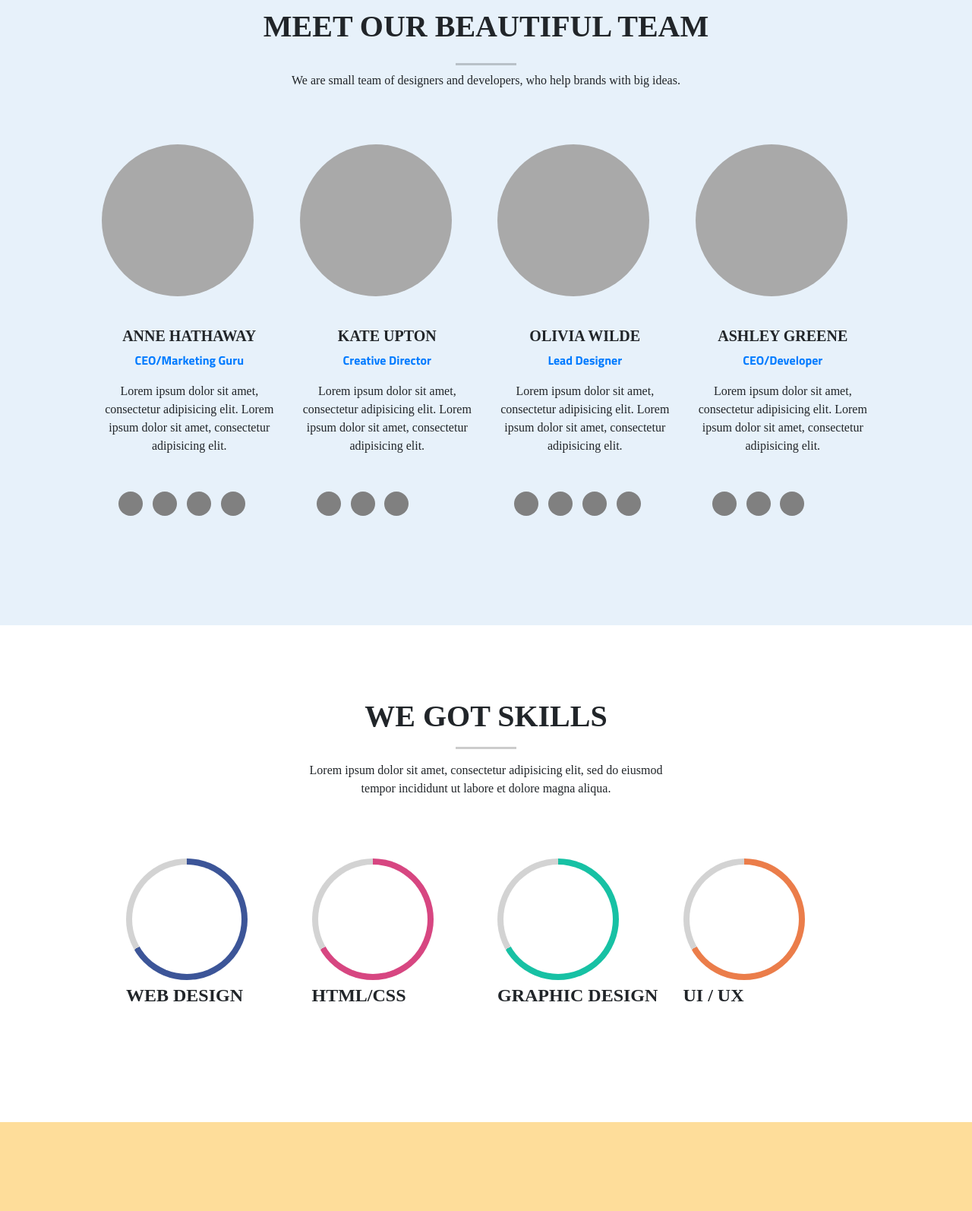
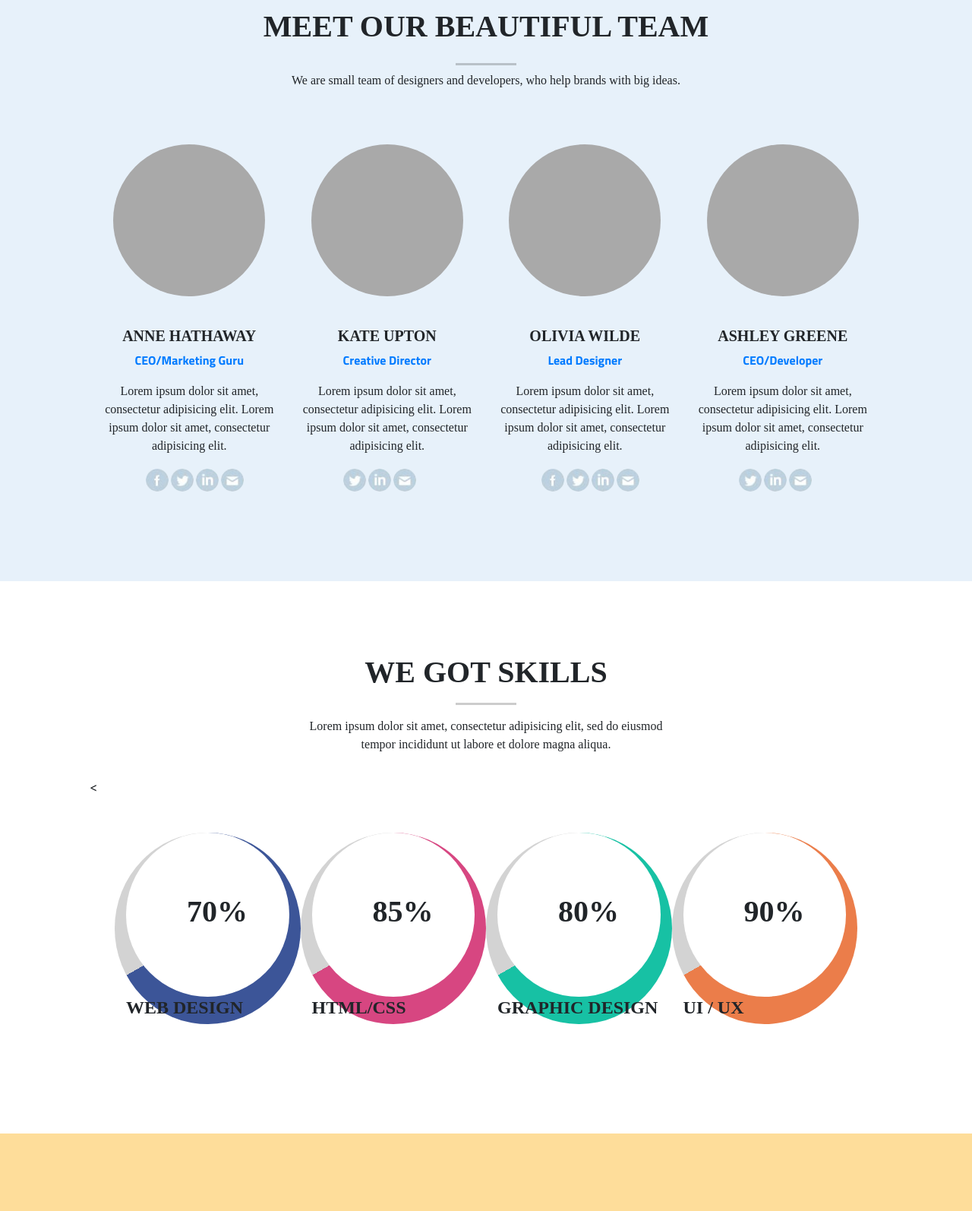
Before and after one commit to chernyshevk/sixth-maket-devels, a website: page index.html in a window 1280 px wide. Shown: the part 1418-3012 px from the top of the page at 76% size. Drawn offline with nearby package versions, Linux system fonts and the light colour scheme; files whose address does not match are found by name.

Commit message:
correction

```diff
--- a/index.html
+++ b/index.html
@@ -73,7 +73,7 @@
       </div>
     </div>
       <div class="row">
-      <div class="col-xl-3 col-lg-3 col-md-3 col-sm-6 col-xs-6">
+      <div class="ol-xl-3 col-lg-3 col-md-6 col-sm-12 col-xs-12">
         <div class="card m-2">
           <img src="./images/card_1.jpg" class="card-img-top" alt="...">
           <div class="card-body p-3">
@@ -82,7 +82,7 @@
           </div>
         </div>
       </div>
-      <div class="col-xl-3 col-lg-3 col-md-3 col-sm-6 col-xs-6">
+      <div class="ol-xl-3 col-lg-3 col-md-6 col-sm-12 col-xs-12">
         <div class="card m-2">
           <img src="./images/card_2.jpg" class="card-img-top" alt="...">
           <div class="card-body p-3">
@@ -91,7 +91,7 @@
           </div>
         </div>
       </div>
-      <div class="col-xl-3 col-lg-3 col-md-3 col-sm-6 col-xs-6">
+      <div class="ol-xl-3 col-lg-3 col-md-6 col-sm-12 col-xs-12">
         <div class="card m-2">
           <img src="./images/card_3.jpg" class="card-img-top" alt="...">
           <div class="card-body p-3">
@@ -100,7 +100,7 @@
           </div>
         </div>
       </div>
-      <div class="col-xl-3 col-lg-3 col-md-3 col-sm-6 col-xs-6">
+      <div class="ol-xl-3 col-lg-3 col-md-6 col-sm-12 col-xs-12">
         <div class="card m-2">
           <img src="./images/card_4.jpg" class="card-img-top" alt="...">
           <div class="card-body p-3">
@@ -129,56 +129,56 @@
         </div>
       </div>
       <div class="row p-3">
-        <div class="col-xl-3 col-lg-3 col-md-3 col-sm-6 col-xs-6 team_block">
+        <div class="col-xl-3 col-lg-3 col-md-6 col-sm-12 col-xs-12 team_block">
           <div class="team_icon"></div>
           <h5 align="center">ANNE HATHAWAY</h5>
           <p align="center"><a href="#">CEO/Marketing Guru</a></p>
           <p align="center">Lorem ipsum dolor sit amet, consectetur adipisicing elit.
           Lorem ipsum dolor sit amet, consectetur adipisicing elit.</p>
           <div class="mini_team">
-            <div class="mini_team_icon"><img src="./images/facebook.jpg" alt=""></div>
-            <div class="mini_team_icon"><img src="./images/twitter.jpg"  alt=""></div>
-            <div class="mini_team_icon"><img src="./images/in.jpg" alt=""></div>
-            <div class="mini_team_icon"><img src="./images/mail.jpg" alt=""></div>
+            <img src="./images/facebook.jpg" alt="">
+            <img src="./images/twitter.jpg"  alt="">
+            <img src="./images/in.jpg" alt="">
+            <img src="./images/mail.jpg" alt=""></div>
         </div>
-        </div>
-        <div class="col-xl-3 col-lg-3 col-md-3 col-sm-6 col-xs-6 team_block">
+        <div class="col-xl-3 col-lg-3 col-md-6 col-sm-12 col-xs-12 team_block">
           <div class="team_icon"></div>
           <h5 align="center">KATE UPTON</h5>
           <p align="center"><a href="#">Creative Director</a></p>
           <p align="center">Lorem ipsum dolor sit amet, consectetur adipisicing elit.
           Lorem ipsum dolor sit amet, consectetur adipisicing elit.</p>
           <div class="mini_team">
-            <div class="mini_team_icon"><img src="./images/twitter.jpg"  alt=""></div>
-            <div class="mini_team_icon"><img src="./images/in.jpg" alt=""></div>
-            <div class="mini_team_icon"><img src="./images/mail.jpg" alt=""></div>
+            <img src="./images/twitter.jpg"  alt="">
+            <img src="./images/in.jpg" alt="">
+            <img src="./images/mail.jpg" alt="">
         </div>
         </div>
-        <div class="col-xl-3 col-lg-3 col-md-3 col-sm-6 col-xs-6 team_block">
+        <div class="col-xl-3 col-lg-3 col-md-6 col-sm-12 col-xs-12 team_block">
           <div class="team_icon" align="center"></div>
           <h5 align="center">OLIVIA WILDE</h5>
           <p align="center"><a href="#">Lead Designer</a></p>
           <p align="center">Lorem ipsum dolor sit amet, consectetur adipisicing elit.
           Lorem ipsum dolor sit amet, consectetur adipisicing elit.</p>
           <div class="mini_team">
-            <div class="mini_team_icon"><img src="./images/facebook.jpg" alt=""></div>
-            <div class="mini_team_icon"><img src="./images/twitter.jpg"  alt=""></div>
-            <div class="mini_team_icon"><img src="./images/in.jpg" alt=""></div>
-            <div class="mini_team_icon"><img src="./images/mail.jpg" alt=""></div>
+            <img src="./images/facebook.jpg" alt="">
+            <img src="./images/twitter.jpg"  alt="">
+            <img src="./images/in.jpg" alt="">
+            <img src="./images/mail.jpg" alt="">
         </div>
         </div>
-        <div class="col-xl-3 col-lg-3 col-md-3 col-sm-6 col-xs-6 team_block">
+        <div class="col-xl-3 col-lg-3 col-md-6 col-sm-12 col-xs-12 team_block">
           <div class="team_icon p-2"></div>
           <h5 align="center">ASHLEY GREENE</h5>
           <p align="center"><a href="#">CEO/Developer</a></p>
           <p align="center">Lorem ipsum dolor sit amet, consectetur adipisicing elit.
           Lorem ipsum dolor sit amet, consectetur adipisicing elit.</p>
           <div class="mini_team">
-            <div class="mini_team_icon"><img src="./images/twitter.jpg"  alt=""></div>
-            <div class="mini_team_icon"><img src="./images/in.jpg" alt=""></div>
-            <div class="mini_team_icon"><img src="./images/mail.jpg" alt=""></div>
+            <img src="./images/twitter.jpg"  alt="">
+            <img src="./images/in.jpg" alt="">
+            <img src="./images/mail.jpg" alt="">
           </div>
         </div>
+      </div>
       </div>
     </div>
   </div>
@@ -200,24 +200,25 @@
         </div>
       </div>
 
-      <div class="row p-5">
-          <div class="col-xl-3 col-lg-3 col-md-6 col-sm-6 col-xs-12" >
-            <div class="pie p1"></div>
+      <<div class="row p-5">
+        <div class="col-xl-3 col-lg-3 col-md-6 col-sm-6 col-xs-12 pie p1" >
+            <div class="p_content"><h1>70%</div>
             <h4>WEB DESIGN</h4>
-          </div>
-          <div class="col-xl-3 col-lg-3 col-md-6 col-sm-6 col-xs-12">
-            <div class="pie p2"></div>
+        </div>
+        <div class="col-xl-3 col-lg-3 col-md-6 col-sm-6 col-xs-12 pie p2">
+            <div class="p_content"><h1>85%</h1></div>
             <h4>HTML/CSS</h4>
-          </div>
-          <div class="col-xl-3 col-lg-3 col-md-6 col-sm-6 col-xs-12">
-            <div class="pie p3"></div>
+        </div>
+        <div class="col-xl-3 col-lg-3 col-md-6 col-sm-6 col-xs-12 pie p3">
+            <div class="p_content"><h1>80%</h1></div>
             <h4>GRAPHIC DESIGN</h4>
-          </div>
-          <div class="col-xl-3 col-lg-3 col-md-6 col-sm-6 col-xs-12">
-            <div class="pie p4"></div>
+        </div>
+        <div class="col-xl-3 col-lg-3 col-md-6 col-sm-6 col-xs-12 pie p4">
+            <div class="p_content"><h1>90%</h1></div>
             <h4>UI / UX</h4>
-          </div>
-      </div>
+        </div>
+    </div>
+
     </div>
     </div>
   </div>
@@ -247,13 +248,13 @@
         </div>
       </div>
       <div class="row p-4">
-        <div class="col-xl-6 col-lg col-md-6 col-sm-12 col-xs-12">
+        <div class="col-xl-6 col-lg col-md-12 col-sm-12 col-xs-12">
           <div class="p_image p-3">
              <img src="./images/portfolio_3.jpg" alt="">
           </div>
           <h6 align="center" class="p-2">ISOMETRIC PERSPECTIVE MOCK-UP</h6>
         </div>
-        <div class="col-xl-6 col-lg col-md-6 col-sm-12 col-xs-12">
+        <div class="col-xl-6 col-lg col-md-12 col-sm-12 col-xs-12">
           <div class="p_image p-3">
              <img src="./images/portfolio_3.jpg" alt="">
           </div>
@@ -261,13 +262,13 @@
         </div>
       </div>
       <div class="row">
-        <div class="col-xl-6 col-lg col-md-6 col-sm-12 col-xs-12">
+        <div class="col-xl-6 col-lg col-md-12 col-sm-12 col-xs-12">
             <div class="p_image p-3">
                <img src="./images/portfolio_3.jpg" alt="">
             </div>
             <h6 align="center" class="p-2">VIRO MEDIA PLAYERS UI</h6>
         </div>
-        <div class="col-xl-6 col-lg col-md-6 col-sm-12 col-xs-12">
+        <div class="col-xl-6 col-lg col-md-12 col-sm-12 col-xs-12">
           <div class="p_image p-3">
              <img src="./images/portfolio_3.jpg" alt="">
           </div>
@@ -298,10 +299,10 @@
         </div>
       </div>
       <div class="row">
-        <div class="col-md-1">
+        <div class="col-xl-1 col-lg-1 col-md-1 col-sm-1 col-xs-1">
           <div class="testimoinal-author-avatar"></div>
         </div>
-        <div class="col-md-5">
+        <div class="col-xl-5 col-lg-5 col-md-11 col-sm-11 col-xs-11">
               <div class="testimonial">
                 <div class="testimonial-entry">
                     <p>A shoe is not only a design, but it's a part of your body language, the way you walk. The way you're going to move is quite dictated by your shoes.</p>
@@ -314,10 +315,10 @@
               </div>
             </div>
           </div>
-            <div class="col-md-1">
+            <div class="col-xl-1 col-lg-1 col-md-1 col-sm-1 col-xs-1">
               <div class="testimoinal-author-avatar"></div>
             </div>
-        <div class="col-md-5">
+        <div class="col-xl-5 col-lg-5 col-md-11 col-sm-11 col-xs-11">
           <div class="testimonial">
             <div class="testimonial-entry">
                 <p>A shoe is not only a design, but it's a part of your body language, the way you walk. The way you're going to move is quite dictated by your shoes.</p>
@@ -333,10 +334,10 @@
     </div>
 
     <div class="row">
-      <div class="col-md-1">
+      <div class="col-xl-1 col-lg-1 col-md-1 col-sm-1 col-xs-1">
         <div class="testimoinal-author-avatar"></div>
       </div>
-      <div class="col-md-5">
+      <div class="col-xl-5 col-lg-5 col-md-11 col-sm-11 col-xs-11">
         <div class="testimonial">
           <div class="testimonial-entry">
               <p>A shoe is not only a design, but it's a part of your body language, the way you walk. The way you're going to move is quite dictated by your shoes.</p>
@@ -349,10 +350,10 @@
         </div>
       </div>
         </div>
-          <div class="col-md-1">
+          <div class="col-xl-1 col-lg-1 col-md-1 col-sm-1 col-xs-1">
             <div class="testimoinal-author-avatar"></div>
           </div>
-      <div class="col-md-5">
+      <div class="col-xl-5 col-lg-5 col-md-11 col-sm-11 col-xs-11">
         <div class="testimonial">
           <div class="testimonial-entry">
               <p>A shoe is not only a design, but it's a part of your body language, the way you walk. The way you're going to move is quite dictated by your shoes.</p>
@@ -403,7 +404,7 @@
         </div>
       </div>
     </div>
-    <div class="row p-5">
+    <div class="row">
       <div class="col-12">
         <p align="center"><a class="btn btn-primary btn-lg touch_button" href="#" role="button">SEND MESSAGE</a></p>
       </div>
@@ -418,14 +419,13 @@
       <div class="container">
       <div class="row">
         <div class="col-12 p-5">
-          <p class="p-3" align="center">Facebook</p>
+          <p class="p-3">Facebook</p>
           <p class="p-3">Twitter</p>
           <p class="p-3">Google+</p>
           <p class="p-3">Linkedln</p>
           <p class="p-3">Behance</p>
           <p class="p-3">Dribbble</p>
-          <p class="p-3">GitHub</p>
-        </div>
+<!--          <p class="p-3">GitHub</p>-->
       </div>
     </div>
   </div>
--- a/scss/style.scss
+++ b/scss/style.scss
@@ -104,7 +104,7 @@ img{
     .team_block{
       .team_icon{
         padding: 0 5rem;
-          margin: 2.5rem 0;
+          margin: 2.5rem auto;
           background-color: $grey;
           border-radius: 50%;
           height: 200px;
@@ -118,17 +118,17 @@ img{
       }
       .mini_team{
         display: inline-flex;
-        margin: 2rem 1rem;
-        .mini_team_icon{
-          margin: auto 0.4rem;
+        margin: 0 3.5rem;
+        width: 100%;
           img{
             height: 30px;
             width: 30px;
-            background-color: grey;
+            //background-color: grey;
             border-radius: 50%;
-            padding: 1rem;
+            //padding: 1rem;
+            margin: .1rem;
           }
-        }
+
       }
     }
   }
@@ -136,24 +136,35 @@ img{
 
 #skills{
   .pie {
-  display: inline-block;
-  width: 10em;
-  height: 10em;
-  position: relative;
+  //display: inline-block;
+  //width: 10em;
+  //height: 10em;
+  //position: relative;
   border-radius: 50%;
-  padding: 0 4rem;
-    &:after {
+//padding: 0 2rem;
+
+    //padding: 0 4rem;
+  //  margin: 3rem;
+//    &:after {
+//      border-radius: 50%;
+//      display: block;
+//      content: "";
+//      background: #fff;
+//      position: absolute;
+//      left: .5em;
+//      top: .5em;
+//      height: 9em;
+//      width: 9em;
+//}
+    .p_content{
+      //display: inline-block;
+      //width: 9em;
+      //height: 9em;
+      //position: relative;
       border-radius: 50%;
-      display: block;
-      content: "";
-      background: #fff;
-      position: absolute;
-      left: .5em;
-      top: .5em;
-      height: 9em;
-      width: 9em;
-
-}
+      padding: 5rem 5rem;
+      background-color: $white;
+    }
 }
 .p1 {
   background-image: linear-gradient(150deg, transparent 50%, $blue 50%),
@@ -182,10 +193,11 @@ img{
 #portfolio{
   background-color: $peach;
   text-align: center;
-  .p_image{
-    margin: auto;
-
-
+  .p_image img{
+    //margin: auto;
+    height: 100%;
+    width: 100%;
+    object-fit: cover;
   }
   .portfolio_buttons{
     background-color: rgba(0,0,0,0.1);
@@ -233,11 +245,10 @@ img{
     padding: 1rem 4.5rem;
     background-color: $bblue;
     border: none;
-    margin: auto;
-    margin: 3rem;
+    margin: 3rem auto;
   }
   .mb-3{
-    padding: 0 2rem;
+    //padding: 0 2rem;
     input{
       height: 3rem;
       background-color: $darkblue;
@@ -254,7 +265,7 @@ img{
 footer{
   background-color: $fblue;
   #footer{
-    align-content: center;
+    text-align: center;
     p{
       color: $white;
       display: inline;
```
Also changed, not shown: css/style.min.css, 1 other file.
